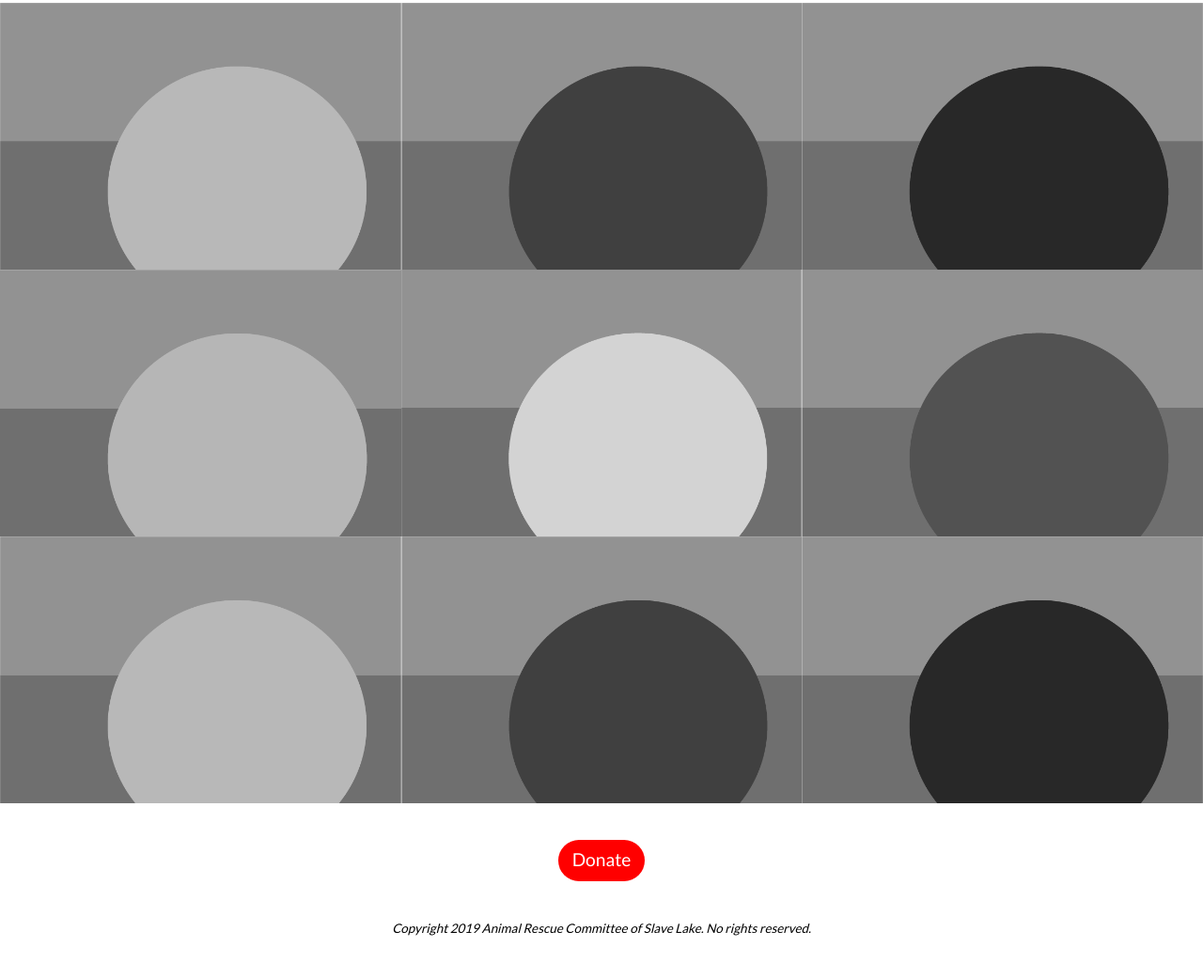
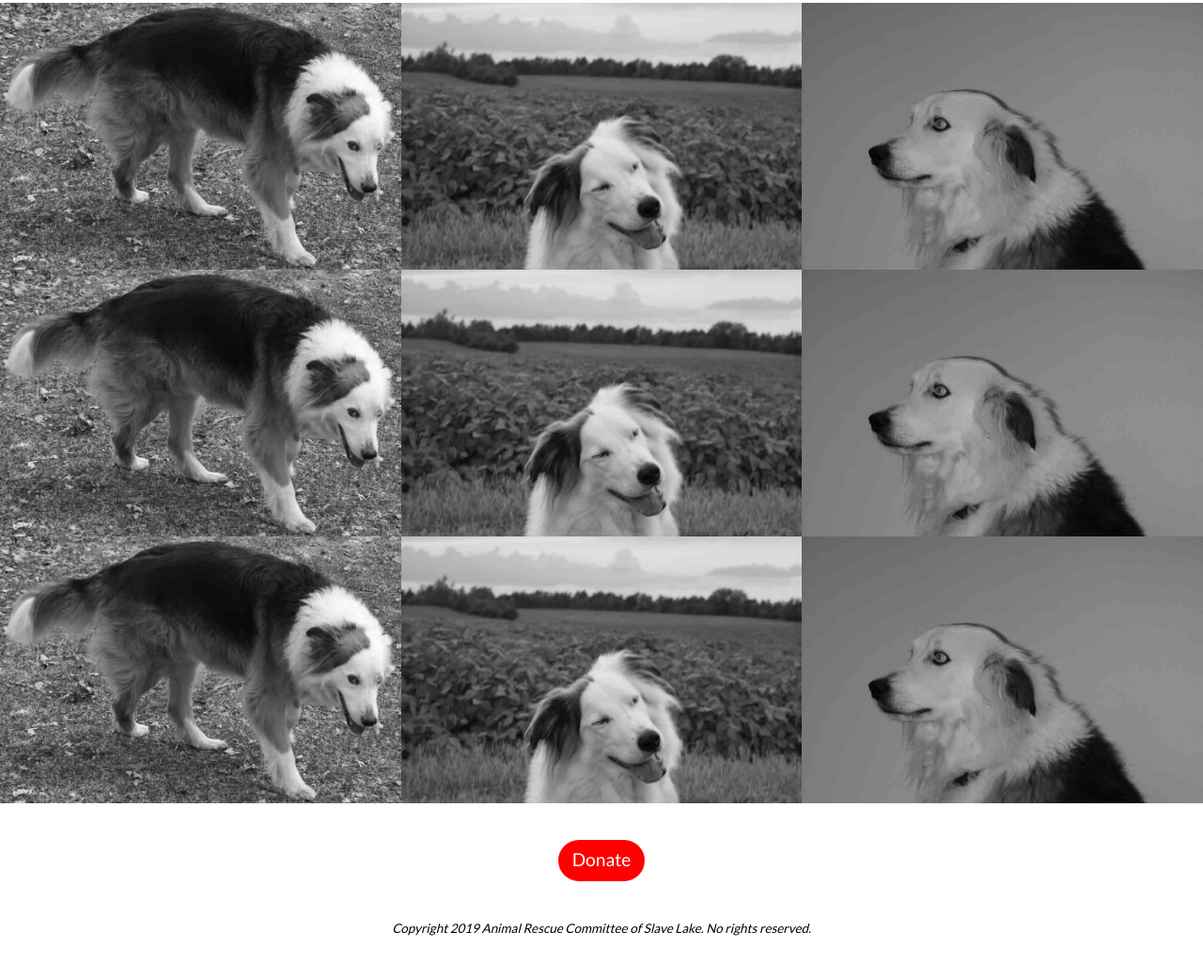
Before and after one commit to Dirigiloid/animal-rescue-website, a plain HTML site: page rescues.html in a window 1280 px wide. Shown: the part 500-1541 px from the top of the page at 94% size. Drawn offline with Linux system fonts and the light colour scheme.

Commit message:
Update website images

```diff
--- a/rescues.html
+++ b/rescues.html
@@ -44,7 +44,7 @@
     <div class="unit xs-1-2 s-1-2 m-1-3 l-1-6">
       <a class="hover-box block relative crop" href="#">
         <div class="embed embed-3by2">
-          <img class="hover-box-img embed-item" src="images/gus.png" alt="">
+          <img class="hover-box-img embed-item" src="images/dog1.jpg" alt="">
         </div>
         <div class="hover-box-caption island-1-4 w-1 absolute">
           <h2 class="push-0">Gus</h2>
@@ -56,7 +56,7 @@
     <div class="unit xs-1-2 s-1-2 m-1-3 l-1-6">
       <a class="hover-box block relative crop" href="#">
         <div class="embed embed-3by2">
-          <img class="hover-box-img embed-item" src="images/dorky.png" alt="">
+          <img class="hover-box-img embed-item" src="images/dog2.jpg" alt="">
         </div>
         <div class="hover-box-caption island-1-4 w-1 absolute">
           <h2 class="push-0">Dorky</h2>
@@ -68,7 +68,7 @@
     <div class="unit xs-1-2 s-1-2 m-1-3 l-1-6">
       <a class="hover-box block relative crop" href="#">
         <div class="embed embed-3by2">
-          <img class="hover-box-img embed-item" src="images/eli.png" alt="">
+          <img class="hover-box-img embed-item" src="images/dog3.jpg" alt="">
         </div>
         <div class="hover-box-caption island-1-4 w-1 absolute">
           <h2 class="push-0">Elli</h2>
@@ -80,7 +80,7 @@
     <div class="unit xs-1-2 s-1-2 m-1-3 l-1-6">
       <a class="hover-box block relative crop" href="#">
         <div class="embed embed-3by2">
-          <img class="hover-box-img embed-item" src="images/paul.png" alt="">
+          <img class="hover-box-img embed-item" src="images/dog1.jpg" alt="">
         </div>
         <div class="hover-box-caption island-1-4 w-1 absolute">
           <h2 class="push-0">Paul</h2>
@@ -92,7 +92,7 @@
     <div class="unit xs-1-2 s-1-2 m-1-3 l-1-6">
       <a class="hover-box block relative crop" href="#">
         <div class="embed embed-3by2">
-          <img class="hover-box-img embed-item" src="images/cat.png" alt="">
+          <img class="hover-box-img embed-item" src="images/dog2.jpg" alt="">
         </div>
         <div class="hover-box-caption island-1-4 w-1 absolute">
           <h2 class="giga push-0 not-bold">Cat</h2>
@@ -104,7 +104,7 @@
     <div class="unit xs-1-2 s-1-2 m-1-3 l-1-6">
       <a class="hover-box block relative crop" href="#">
         <div class="embed embed-3by2">
-          <img class="hover-box-img embed-item" src="images/guapo.png" alt="">
+          <img class="hover-box-img embed-item" src="images/dog3.jpg" alt="">
         </div>
         <div class="hover-box-caption island-1-4 w-1 absolute">
           <h2 class="push-0">Guapo</h2>
@@ -116,7 +116,7 @@
     <div class="unit xs-1-2 s-1-2 m-1-3 l-1-6">
       <a class="hover-box block relative crop" href="#">
         <div class="embed embed-3by2">
-          <img class="hover-box-img embed-item" src="images/gus.png" alt="">
+          <img class="hover-box-img embed-item" src="images/dog1.jpg" alt="">
         </div>
         <div class="hover-box-caption island-1-4 w-1 absolute">
           <h2 class="push-0">Gus</h2>
@@ -128,7 +128,7 @@
     <div class="unit xs-1-2 s-1-2 m-1-3 l-1-6">
       <a class="hover-box block relative crop" href="#">
         <div class="embed embed-3by2">
-          <img class="hover-box-img embed-item" src="images/dorky.png" alt="">
+          <img class="hover-box-img embed-item" src="images/dog2.jpg" alt="">
         </div>
         <div class="hover-box-caption island-1-4 w-1 absolute">
           <h2 class="push-0">Donkiy</h2>
@@ -140,7 +140,7 @@
     <div class="unit xs-1-2 s-1-2 m-1-3 l-1-6">
       <a class="hover-box block relative crop" href="#">
         <div class="embed embed-3by2">
-          <img class="hover-box-img embed-item" src="images/eli.png" alt="">
+          <img class="hover-box-img embed-item" src="images/dog3.jpg" alt="">
         </div>
         <div class="hover-box-caption island-1-4 w-1 absolute">
           <h2 class="giga push-0 not-bold">Porsche</h2>
```
Also changed, not shown: index.html (+6 -6 lines), images/cat.png (deleted), images/dog1.jpg (added), images/dog2.jpg (added), images/dog3.jpg (added), images/dorky.png (deleted), images/eli.png (deleted), images/fronald.png (deleted), images/gronk.png (deleted), images/guapo.png (deleted), images/gus.png (deleted), images/paul.png (deleted), 2 other files.
